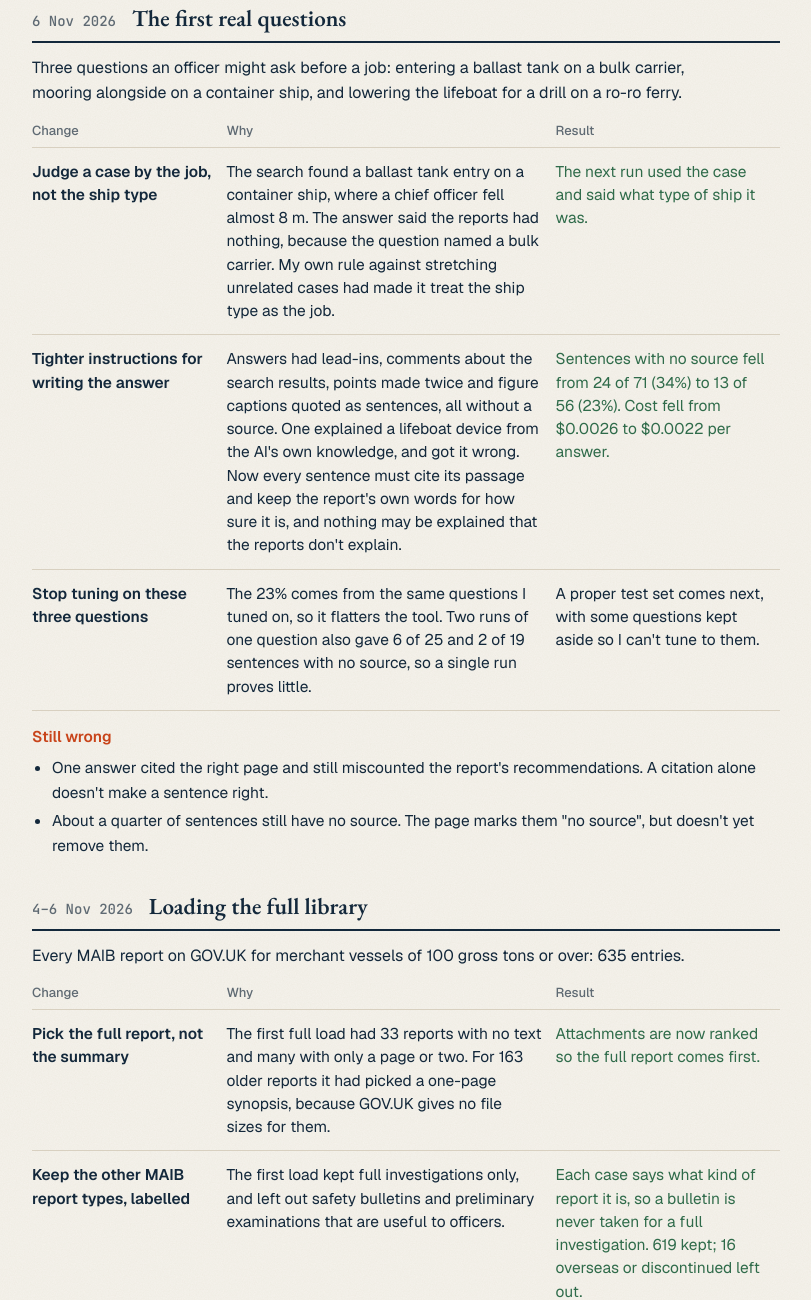
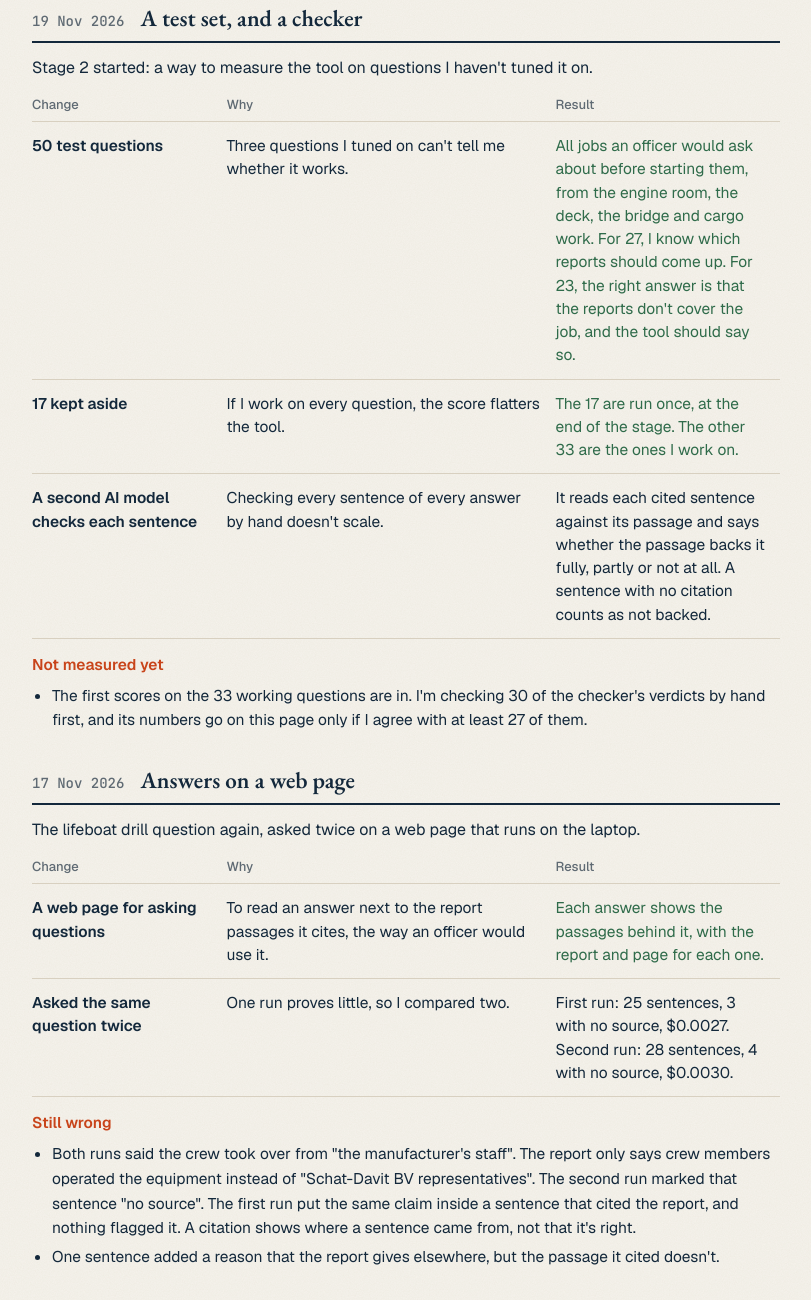
Before and after one commit to 0xvarunb/telltale, a plain HTML site: page site/index.html in a window 1280 px wide. Shown: the part 1000-2300 px from the top of the page, without its empty margins (234-1045 px from the left). Drawn offline with nearby package versions, Linux system fonts and the light colour scheme.

Commit message:
Build log: entries for 17 and 19 Nov; stage 2 started; skill names in the plan
Co-Authored-By: Claude Opus 5.5 <noreply@anthropic.com>

```diff
--- a/site/index.html
+++ b/site/index.html
@@ -70,12 +70,12 @@ td.res{color:var(--green)}
 .wrong li+li{margin-top:4px}
 /* The plan */
 ol.plan{margin:0;padding:0;list-style:none;border-top:2px solid var(--rule-strong)}
-ol.plan li{display:grid;grid-template-columns:2ch 9.5rem minmax(0,1fr) 3.5rem;gap:14px;align-items:baseline;padding:11px 0;border-bottom:1px solid var(--rule);font-size:15.5px}
+ol.plan li{display:grid;grid-template-columns:2ch 10.5rem minmax(0,1fr) 4.5rem;gap:14px;align-items:baseline;padding:11px 0;border-bottom:1px solid var(--rule);font-size:15.5px}
 .plan .n{font:500 14px var(--mono);color:var(--muted)}
 .plan .k{font-weight:600}
 .plan .s{font-size:14px;color:var(--muted);text-align:right}
 .plan .s.done{color:var(--green)}.plan .s.next{color:var(--orange)}
-@media (max-width:600px){ol.plan li{grid-template-columns:2ch minmax(0,1fr) 3.5rem}.plan .d{grid-column:2/4;grid-row:2;color:var(--muted)}}
+@media (max-width:600px){ol.plan li{grid-template-columns:2ch minmax(0,1fr) 4.5rem}.plan .d{grid-column:2/4;grid-row:2;color:var(--muted)}}
 footer{border-top:1px solid var(--rule);padding-top:16px;color:var(--muted);font-size:14px;display:flex;flex-direction:column;gap:4px}
 </style>
 </head>
@@ -112,6 +112,38 @@ footer{border-top:1px solid var(--rule);padding-top:16px;color:var(--muted);font
 
 <section aria-labelledby="log-h">
 <h2 id="log-h">Log</h2>
+
+<div class="day">
+<div class="dayhead"><time datetime="2026-11-19">19 Nov 2026</time><h3>A test set, and a checker</h3></div>
+<p class="intro">Stage 2 started: a way to measure the tool on questions I haven't tuned it on.</p>
+<table>
+<thead><tr><th scope="col">Change</th><th scope="col">Why</th><th scope="col">Result</th></tr></thead>
+<tbody>
+<tr><td>50 test questions</td><td data-l="Why">Three questions I tuned on can't tell me whether it works.</td><td class="res" data-l="Result">All jobs an officer would ask about before starting them, from the engine room, the deck, the bridge and cargo work. For 27, I know which reports should come up. For 23, the right answer is that the reports don't cover the job, and the tool should say so.</td></tr>
+<tr><td>17 kept aside</td><td data-l="Why">If I work on every question, the score flatters the tool.</td><td class="res" data-l="Result">The 17 are run once, at the end of the stage. The other 33 are the ones I work on.</td></tr>
+<tr><td>A second AI model checks each sentence</td><td data-l="Why">Checking every sentence of every answer by hand doesn't scale.</td><td data-l="Result">It reads each cited sentence against its passage and says whether the passage backs it fully, partly or not at all. A sentence with no citation counts as not backed.</td></tr>
+</tbody>
+</table>
+<div class="wrong"><b>Not measured yet</b><ul>
+<li>The first scores on the 33 working questions are in. I'm checking 30 of the checker's verdicts by hand first, and its numbers go on this page only if I agree with at least 27 of them.</li>
+</ul></div>
+</div>
+
+<div class="day">
+<div class="dayhead"><time datetime="2026-11-17">17 Nov 2026</time><h3>Answers on a web page</h3></div>
+<p class="intro">The lifeboat drill question again, asked twice on a web page that runs on the laptop.</p>
+<table>
+<thead><tr><th scope="col">Change</th><th scope="col">Why</th><th scope="col">Result</th></tr></thead>
+<tbody>
+<tr><td>A web page for asking questions</td><td data-l="Why">To read an answer next to the report passages it cites, the way an officer would use it.</td><td class="res" data-l="Result">Each answer shows the passages behind it, with the report and page for each one.</td></tr>
+<tr><td>Asked the same question twice</td><td data-l="Why">One run proves little, so I compared two.</td><td data-l="Result">First run: 25 sentences, 3 with no source, $0.0027. Second run: 28 sentences, 4 with no source, $0.0030.</td></tr>
+</tbody>
+</table>
+<div class="wrong"><b>Still wrong</b><ul>
+<li>Both runs said the crew took over from "the manufacturer's staff". The report only says crew members operated the equipment instead of "Schat-Davit BV representatives". The second run marked that sentence "no source". The first run put the same claim inside a sentence that cited the report, and nothing flagged it. A citation shows where a sentence came from, not that it's right.</li>
+<li>One sentence added a reason that the report gives elsewhere, but the passage it cited doesn't.</li>
+</ul></div>
+</div>
 
 <div class="day">
 <div class="dayhead"><time datetime="2026-11-06">6 Nov 2026</time><h3>The first real questions</h3></div>
@@ -162,8 +194,8 @@ footer{border-top:1px solid var(--rule);padding-top:16px;color:var(--muted);font
 <h2 id="plan-h">The plan</h2>
 <p class="muted" style="margin-bottom:14px">Six stages, one AI skill each. No dates until a stage is measured.</p>
 <ol class="plan">
-<li><span class="n">1</span><span class="k">Search</span><span class="d">Find the matching report passages and answer only from them</span><span class="s done">built</span></li>
-<li><span class="n">2</span><span class="k">Test set</span><span class="d">Questions with expected answers, from people who have done the jobs</span><span class="s next">next</span></li>
+<li><span class="n">1</span><span class="k">Search (RAG)</span><span class="d">Find the matching report passages and answer only from them</span><span class="s done">built</span></li>
+<li><span class="n">2</span><span class="k">Test set (evals)</span><span class="d">Questions with expected answers, from people who have done the jobs</span><span class="s next">started</span></li>
 <li><span class="n">3</span><span class="k">Guardrails</span><span class="d">Remove any sentence its passage doesn't support</span><span class="s">later</span></li>
 <li><span class="n">4</span><span class="k">Briefings</span><span class="d">Port state control findings, the job briefing and the safety meeting pack</span><span class="s">later</span></li>
 <li><span class="n">5</span><span class="k">Running costs</span><span class="d">Trace each answer's cost and time, and re-test on every change</span><span class="s">later</span></li>
@@ -173,7 +205,7 @@ footer{border-top:1px solid var(--rule);padding-top:16px;color:var(--muted);font
 </section>
 
 <footer>
-<p>Written by Varun Bhambri. Posts on LinkedIn on Tuesdays. Last updated 17 Nov 2026.</p>
+<p>Written by Varun Bhambri. Posts on LinkedIn on Tuesdays. Last updated 24 Nov 2026.</p>
 <p>Code: <a href="https://github.com/0xvarunb/telltale">github.com/0xvarunb/telltale</a> (MIT licence).</p>
 <p>Reports: UK Marine Accident Investigation Branch (MAIB), Crown copyright, used under the Open Government Licence v3.0.</p>
 </footer>
```
